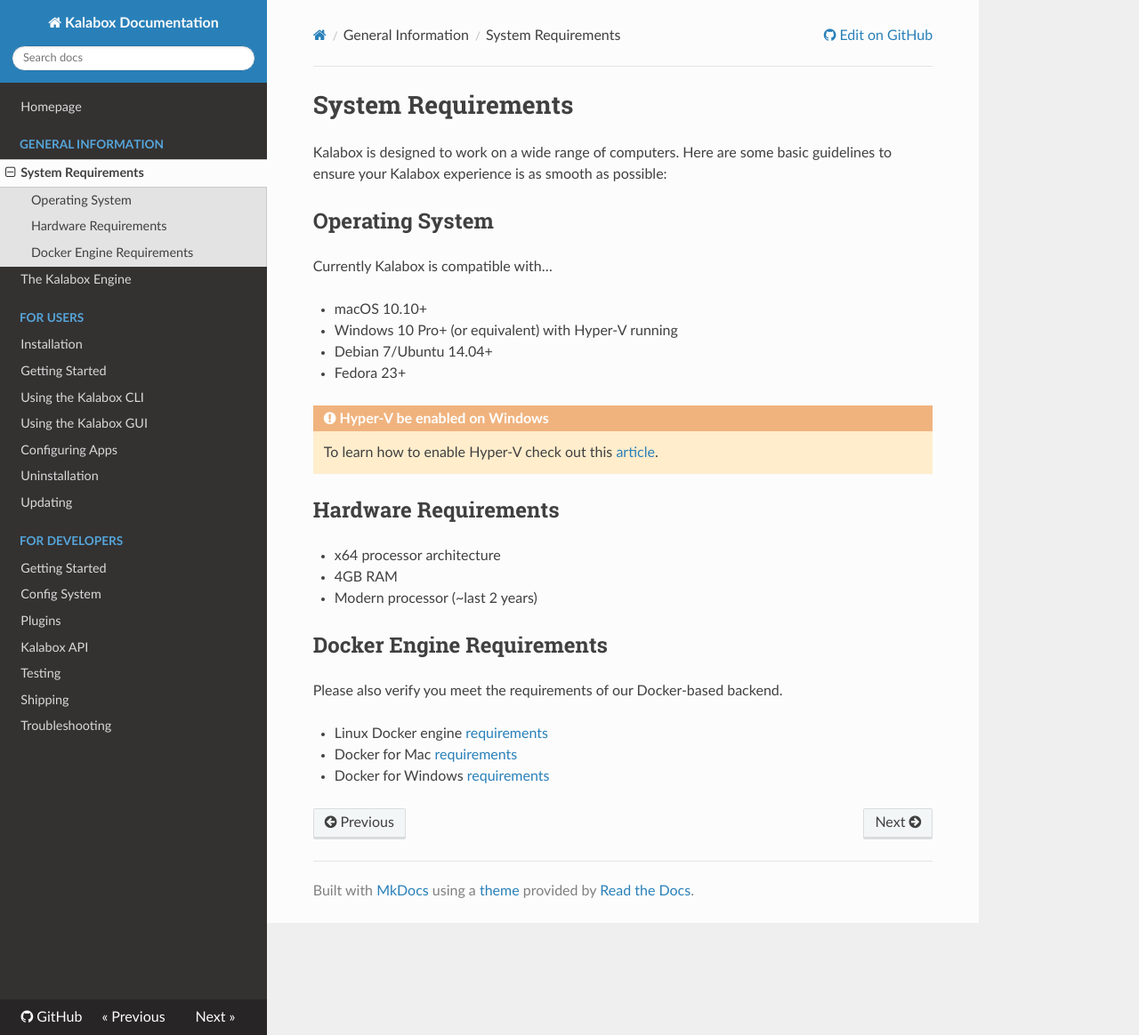
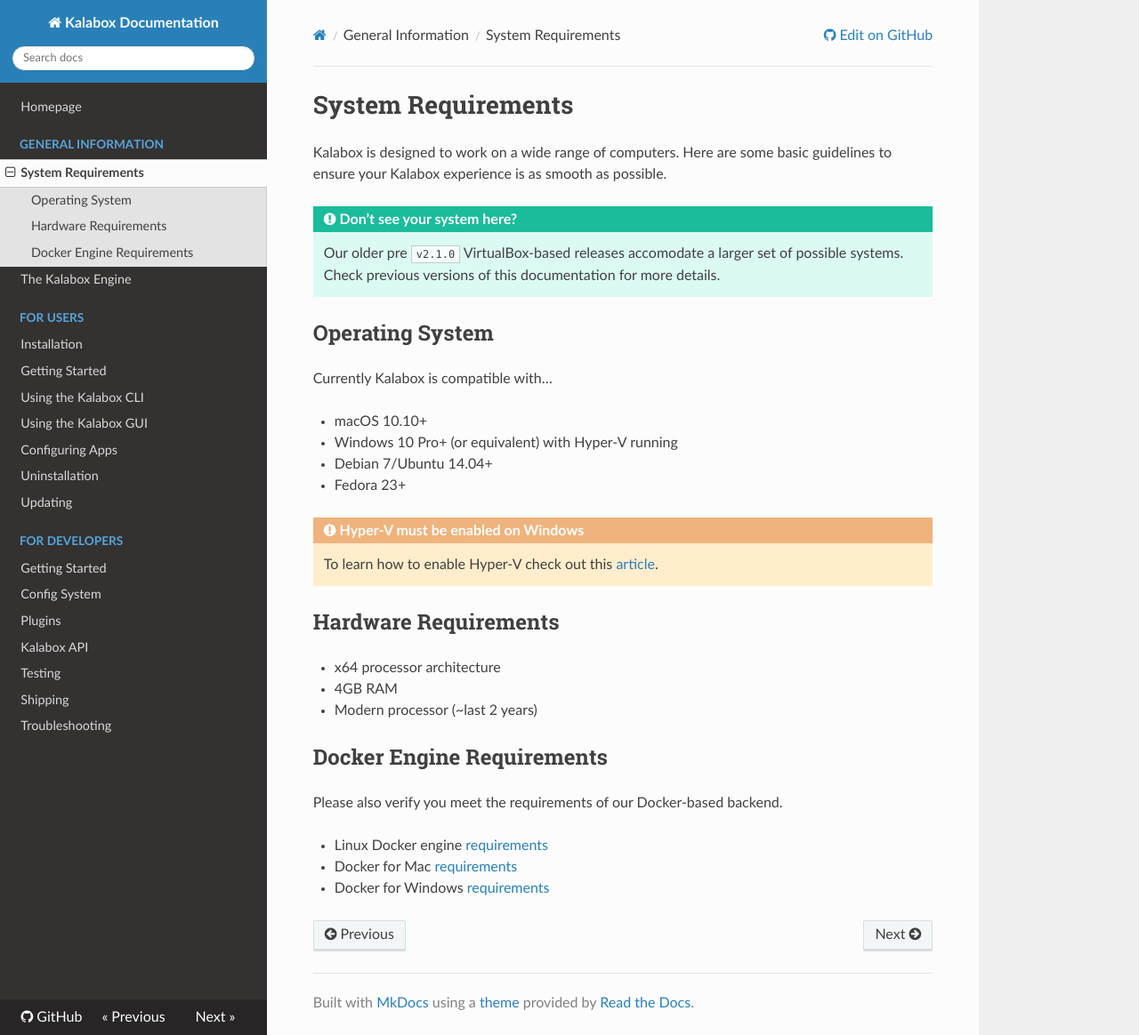
Before and after one commit to kalabox/kalabox, an MkDocs documentation site: the page built from docs/general/sysreq.md, in a window 1280 px wide and 1164 px high. Shown: the whole window at 89% size. Built offline with MkDocs 1.6.1, drawn with Linux system fonts in a browser that asks for light colours; nearby versions of some CDN libraries; old or Windows-style settings are respelled for this version of MkDocs.

Commit message:
Prep release

```diff
--- a/bower.json
+++ b/bower.json
@@ -1,6 +1,6 @@
 {
   "name": "Kalabox",
-  "version": "2.1.0-alpha.0",
+  "version": "2.1.0-rc.0",
   "license": "N/A",
   "dependencies": {
     "angular": "~1.4.0",
--- a/docs/general/sysreq.md
+++ b/docs/general/sysreq.md
@@ -1,7 +1,10 @@
 System Requirements
 ===================
 
-Kalabox is designed to work on a wide range of computers. Here are some basic guidelines to ensure your Kalabox experience is as smooth as possible:
+Kalabox is designed to work on a wide range of computers. Here are some basic guidelines to ensure your Kalabox experience is as smooth as possible.
+
+!!! tip "Don't see your system here?"
+    Our older pre `v2.1.0` VirtualBox-based releases accomodate a larger set of possible systems. Check previous versions of this documentation for more details.
 
 Operating System
 ----------------
@@ -13,7 +16,7 @@ Currently Kalabox is compatible with...
   * Debian 7/Ubuntu 14.04+
   * Fedora 23+
 
-!!! warning "Hyper-V be enabled on Windows"
+!!! warning "Hyper-V must be enabled on Windows"
     To learn how to enable Hyper-V check out this [article](https://msdn.microsoft.com/en-us/virtualization/hyperv_on_windows/quick_start/walkthrough_install).
 
 Hardware Requirements
--- a/package.json
+++ b/package.json
@@ -10,7 +10,7 @@
     "devops"
   ],
   "main": "lib/kbox.js",
-  "version": "2.1.0-alpha.0",
+  "version": "2.1.0-rc.0",
   "repository": {
     "type": "git",
     "url": "https://github.com/kalabox/kalabox"
```
Also changed, not shown: 3 other files.
